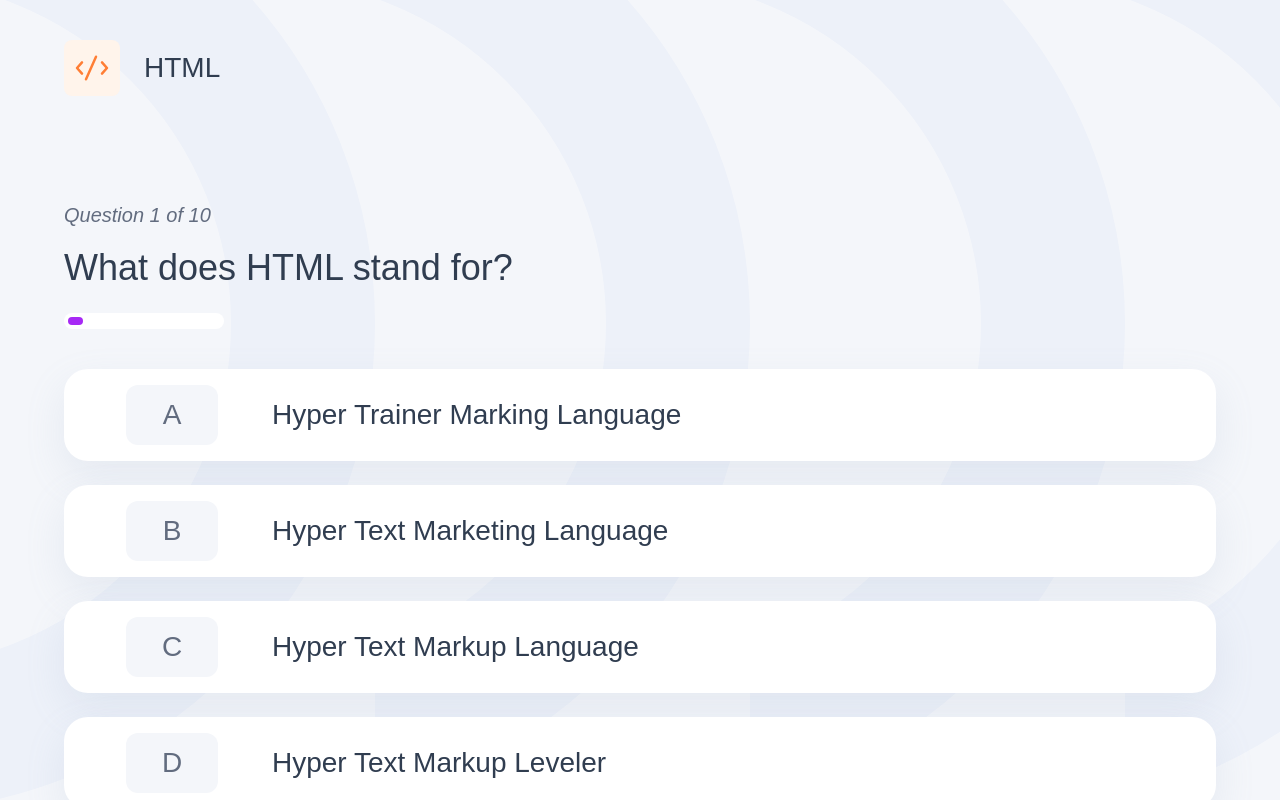
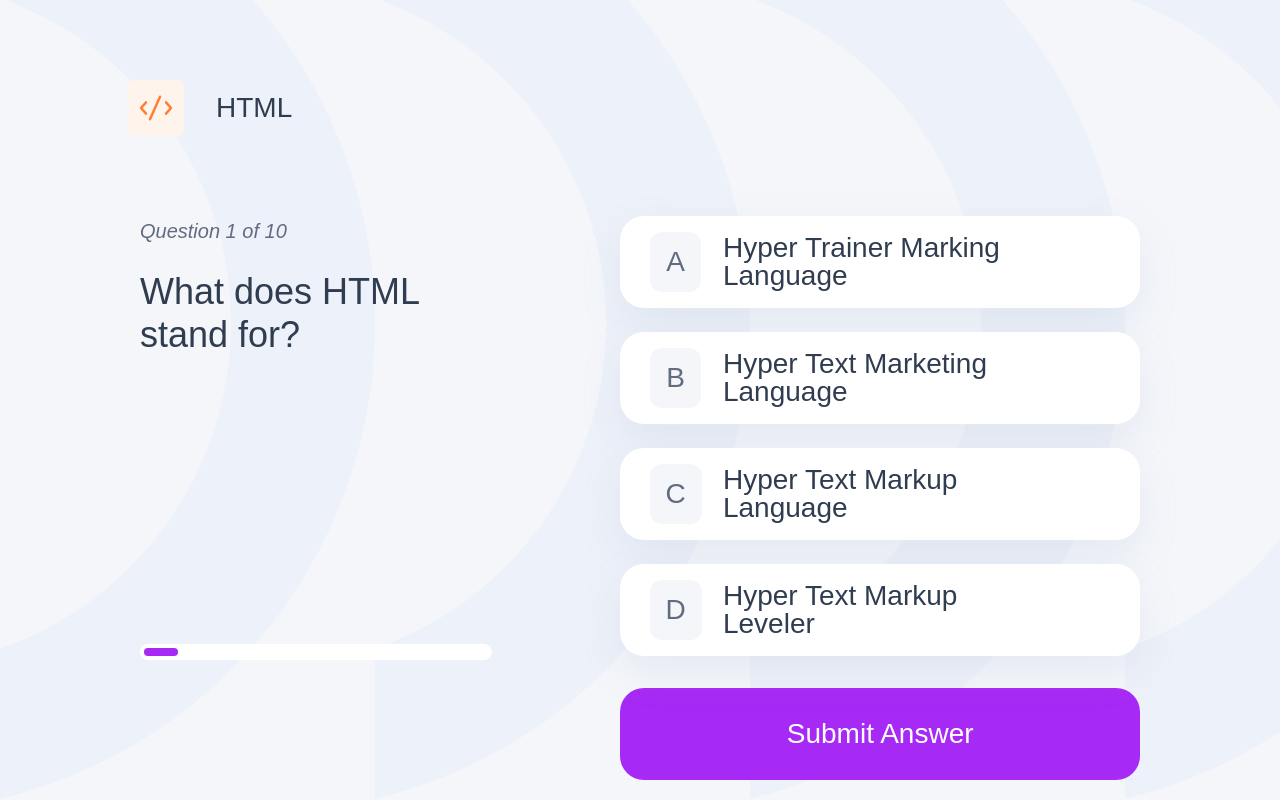
Before and after one commit to kmulqueen/frontend-quiz-app, a React (Vite) app: page / in a window 1280 px wide. Both pictures are taken after a click on the button "HTML". Shown: the top 800 px of the page. Built offline with nearby package versions, Linux system fonts and the light colour scheme; a web font is replaced by a local one.

Commit message:
finish desktop styles

```diff
--- a/src/components/App/AppContent.tsx
+++ b/src/components/App/AppContent.tsx
@@ -13,7 +13,7 @@ function AppContent() {
       <Header />
       <Container
         as="main"
-        className="px-6 py-8 sm:px-16 sm:py-16"
+        className="px-6 py-8 sm:px-16 sm:py-16 xl:px-[8.75rem] xl:py-0"
         id="main-content"
       >
         {!isInProgress && !showResults && <StartMenu />}
--- a/src/components/Question/QuestionProgress.tsx
+++ b/src/components/Question/QuestionProgress.tsx
@@ -1,10 +1,17 @@
+import Container from "../Layout/Container";
 import { useQuiz } from "../../contexts/useQuiz";
 
 export default function QuestionProgress() {
-  const { currentQuestion, currentQuestionNumber, totalQuestions } = useQuiz();
+  const {
+    currentQuestion,
+    currentQuestionNumber,
+    totalQuestions,
+    errorMessage,
+  } = useQuiz();
+  const progressBarPosition = errorMessage ? "xl:mb-[11.75rem]" : "xl:mb-30";
   return (
-    <>
-      <p className="mb-4 text-preset-5-mobile text-grey-500 sm:text-preset-6">
+    <Container className="flex flex-col">
+      <p className="mb-4 xl:mb-6 text-preset-5-mobile text-grey-500 sm:text-preset-6">
         {`Question ${currentQuestionNumber} of ${totalQuestions}`}
       </p>
       <p className="mb-6 text-preset-3-mobile text-blue-900 sm:text-preset-3">
@@ -17,10 +24,10 @@ export default function QuestionProgress() {
         id="quiz-progress"
         max={totalQuestions}
         value={currentQuestionNumber}
-        className="mb-10"
+        className={`mb-10 w-full xl:mt-auto ${progressBarPosition}`}
       >
         {`${Math.round((currentQuestionNumber / totalQuestions) * 100)}%`}
       </progress>
-    </>
+    </Container>
   );
 }
--- a/src/components/StartMenu/StartMenuList.tsx
+++ b/src/components/StartMenu/StartMenuList.tsx
@@ -6,7 +6,7 @@ export default function StartMenuList() {
   return (
     <ul
       role="list"
-      className="flex flex-col gap-4 sm:gap-6"
+      className="flex flex-col gap-4 sm:gap-6 xl:grow"
       aria-label="Quiz subjects"
     >
       {subjects.map((quiz) => (
--- a/src/components/layout/Header.tsx
+++ b/src/components/layout/Header.tsx
@@ -2,7 +2,7 @@ import IconWithSection from "./IconWithSection";
 
 export default function Header() {
   return (
-    <header className="px-6 py-4 sm:px-16 sm:py-10">
+    <header className="px-6 py-4 sm:px-16 sm:py-10 xl:px-32 xl:py-20">
       <a href="#main-content" className="sr-only focus:not-sr-only">
         Skip to main content
       </a>
--- a/src/components/layout/Icon.tsx
+++ b/src/components/layout/Icon.tsx
@@ -8,11 +8,14 @@ type IconProps = {
 
 export default function Icon({ section }: IconProps) {
   const { selectedSection } = useQuiz();
-  const icon = getIcon(section) || getIcon(selectedSection) || "";
+  const icon = getIcon(section) || getIcon(selectedSection) || null;
   const bgColorClassName = iconBgColor(section) || iconBgColor(selectedSection);
+
+  if (!icon) return null;
+
   return (
     <div className={`rounded-lg ${bgColorClassName} p-2`}>
-      <img src={icon} alt={icon !== "" ? `Icon for ${section} quiz.` : ""} />
+      <img src={icon} alt={`Icon for ${section} quiz.`} />
     </div>
   );
 }
--- a/src/components/layout/IconWithSection.tsx
+++ b/src/components/layout/IconWithSection.tsx
@@ -9,7 +9,7 @@ type IconWithSectionProps = {
 export default function IconWithSection({ section }: IconWithSectionProps) {
   const { selectedSection } = useQuiz();
   return (
-    <Container className="flex items-center gap-4 sm:gap-6">
+    <Container className="flex items-center gap-4 sm:gap-6 xl:gap-8">
       <Icon section={selectedSection || section} />
       <p className="text-preset-4-mobile sm:text-preset-4 text-blue-900">
         {selectedSection || section}
--- a/src/index.css
+++ b/src/index.css
@@ -153,7 +153,7 @@
 
 @layer components {
   .option-item {
-    @apply flex w-full cursor-pointer items-center gap-4 rounded-[0.75rem] bg-white p-4 text-start sm:gap-8 sm:rounded-3xl option-item-focus;
+    @apply flex w-full cursor-pointer items-center gap-4 rounded-[0.75rem] bg-white p-4 text-start sm:gap-8 sm:rounded-3xl xl:p-6 option-item-focus;
   }
 
   .option-shadow {
@@ -169,7 +169,7 @@
   }
 
   .answer-letter {
-    @apply h-10 w-10 place-content-center place-self-center rounded-lg p-2 text-center text-preset-4-mobile sm:h-full sm:w-1/2 sm:rounded-xl sm:p-4 sm:text-preset-4;
+    @apply h-10 w-10 place-content-center place-self-center rounded-lg p-2 text-center text-preset-4-mobile sm:h-full sm:w-fit sm:rounded-xl sm:p-4 sm:text-preset-4;
   }
 
   .answer-letter-correct {
--- a/src/views/QuestionPage.tsx
+++ b/src/views/QuestionPage.tsx
@@ -27,9 +27,11 @@ export default function QuestionPage() {
       aria-labelledby={`question-${currentQuestionNumber}`}
       id="main-content"
     >
-      <div className="flex flex-col">
+      <div className="flex flex-col xl:flex-row xl:gap-32">
         <QuestionProgress />
+        <div className="xl:min-w-1/2">
           <AnswerForm nextButtonRef={nextButtonRef} />
+          <>
             {!answerSubmitted ? (
               <Button
                 className="form-button"
@@ -63,6 +65,8 @@ export default function QuestionPage() {
                 </div>
               </>
             )}
+          </>
+        </div>
       </div>
     </Container>
   );
--- a/src/views/ResultsPage.tsx
+++ b/src/views/ResultsPage.tsx
@@ -9,7 +9,11 @@ export default function ResultsPage() {
   const ariaId = `${selectedSection}-quiz-results`;
 
   return (
-    <Container as="section" aria-labelledby={ariaId}>
+    <Container
+      as="section"
+      aria-labelledby={ariaId}
+      className="xl:flex xl:gap-36"
+    >
       <div className="mb-10">
         <h1
           className="text-blue-900 text-preset-2-light-mobile sm:text-preset-2-light mb-2"
@@ -21,6 +25,7 @@ export default function ResultsPage() {
           You scored...
         </h2>
       </div>
+      <div className="xl:grow">
         <div className="results-card">
           <IconWithSection section={selectedSection} />
           <h3 className="text-preset-1-mobile sm:text-preset-1 text-blue-900 sm:mt-10">
@@ -33,6 +38,7 @@ export default function ResultsPage() {
         <Button className="form-button" onClick={resetQuiz}>
           Play Again
         </Button>
+      </div>
     </Container>
   );
 }
--- a/src/views/StartMenu.tsx
+++ b/src/views/StartMenu.tsx
@@ -3,8 +3,12 @@ import StartMenuList from "../components/StartMenu/StartMenuList";
 
 export default function StartMenu() {
   return (
-    <Container as="section" aria-labelledby="quiz-start-menu">
-      <div className="mb-10 sm:mb-16 flex flex-col gap-4">
+    <Container
+      as="section"
+      aria-labelledby="quiz-start-menu"
+      className="xl:flex xl:gap-32"
+    >
+      <div className="mb-10 sm:mb-16 flex flex-col gap-4 xl:gap-12">
         <h1
           className="text-preset-2-light-mobile sm:text-preset-2-light text-blue-900"
           id="quiz-start-menu"
```
Lines whose indentation alone changed are shown as unchanged.
